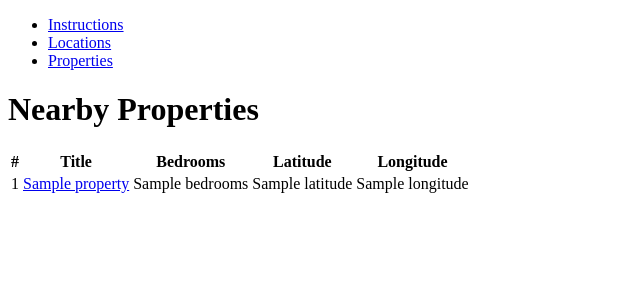
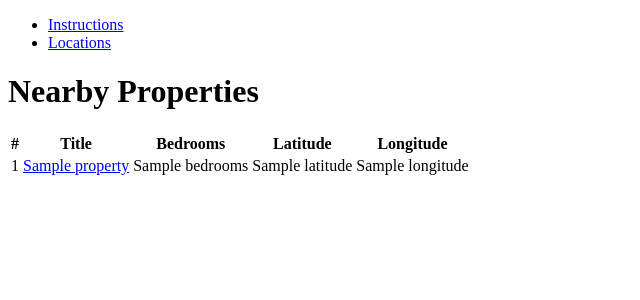
Before and after one commit to Mendelski/dev-test, a Symfony app: template templates/property.twig in a window 1280 px wide. Shown: the top 300 px of the page, without its empty margins (0-640 px from the left). Run offline with Twig, Linux system fonts and the light colour scheme; the template is opened without the code that fills it: most values are stand-ins (such as "Sample title", 1, 10 or a date in 2020); some libraries are stand-ins or nearby versions.

Commit message:
Code Review + Cleanup not implement ideas

```diff
--- a/templates/base.html.twig
+++ b/templates/base.html.twig
@@ -24,9 +24,6 @@
     <li class="nav-item">
         <a class="nav-link text-dark" href="{{ path('location_list') }}">Locations</a>
     </li>
-    <li class="nav-item">
-        <a class="nav-link text-dark" href="{{ path('property_list') }}">Properties</a>
-    </li>
 </ul>
 
 {% block body %}{% endblock %}
```
Also changed, not shown: src/Controller/PropertyController.php (+0 -9 lines).
